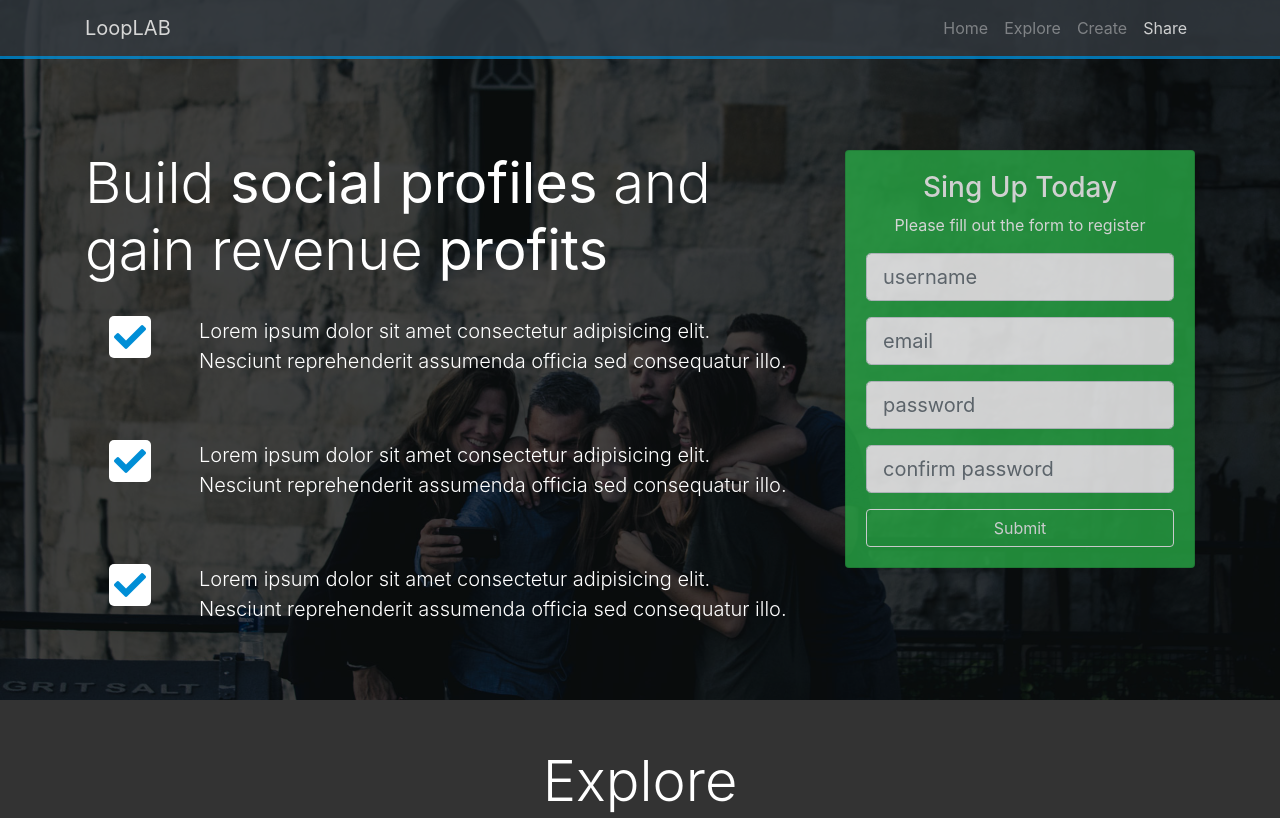
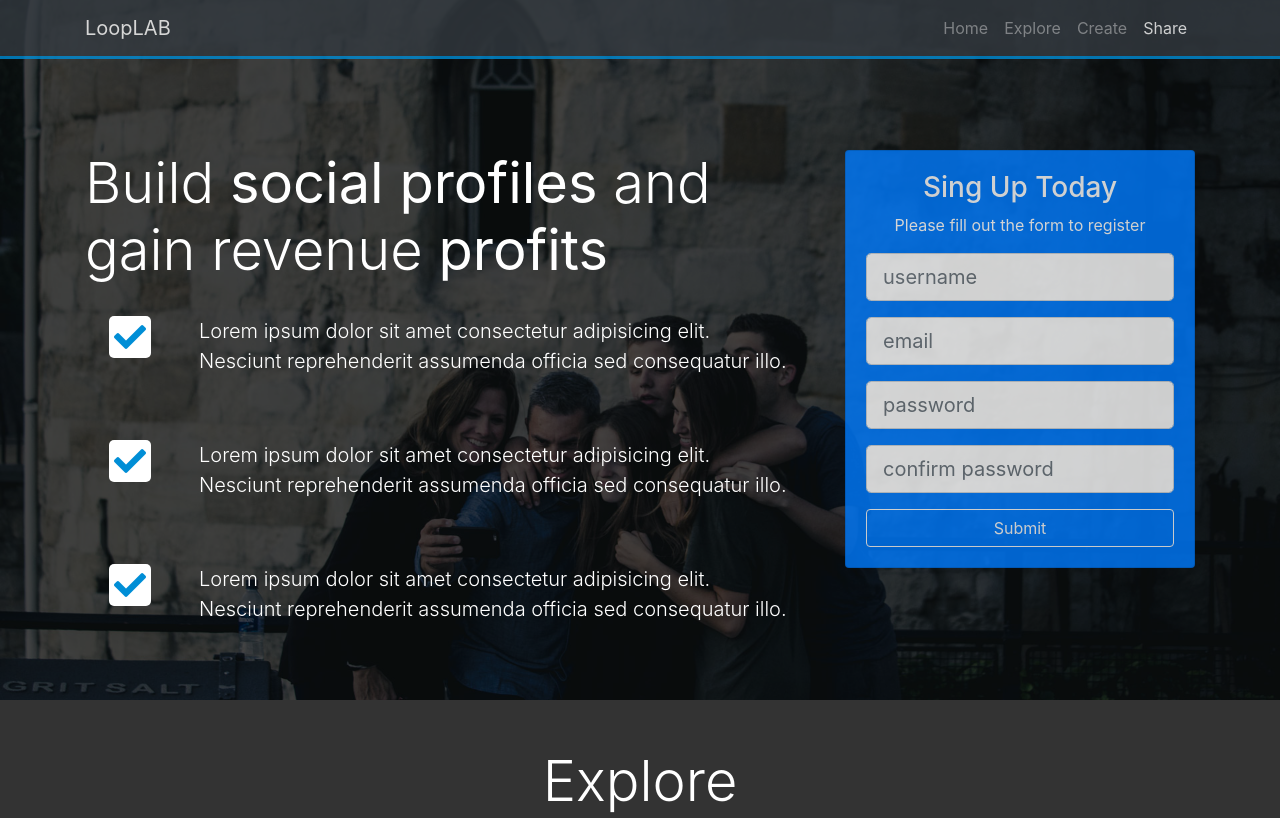
Before and after one commit to mahelhelou/looplab, a plain HTML site: page index.html in a window 1280 px wide. Shown: the top 818 px of the page. Drawn offline with nearby package versions, Linux system fonts and the light colour scheme.

Commit message:
Back to blue form background

```diff
--- a/index.html
+++ b/index.html
@@ -85,7 +85,7 @@
           </div>
 
           <div class="col-lg-4">
-            <div class="card card-form bg-success text-center">
+            <div class="card card-form bg-primary text-center">
               <div class="card-body">
                 <h3>Sing Up Today</h3>
                 <p>Please fill out the form to register</p>
```
